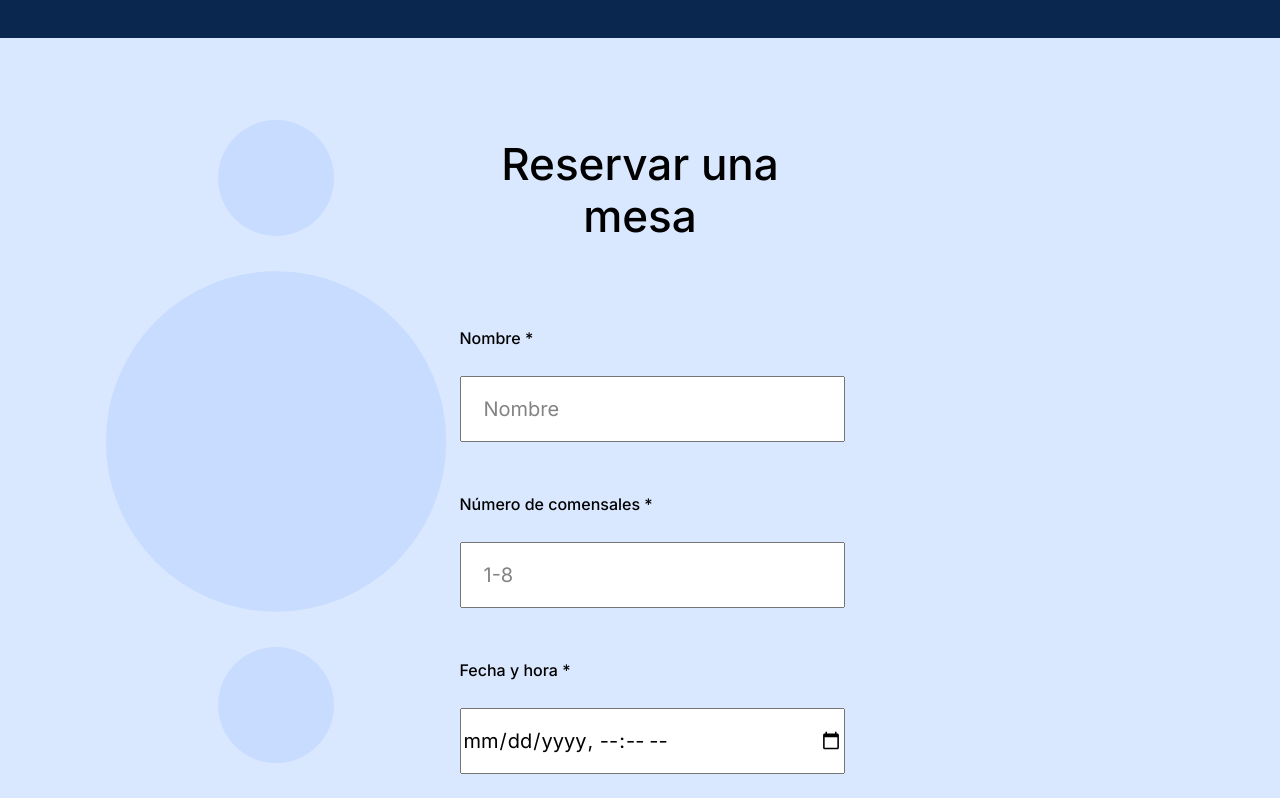
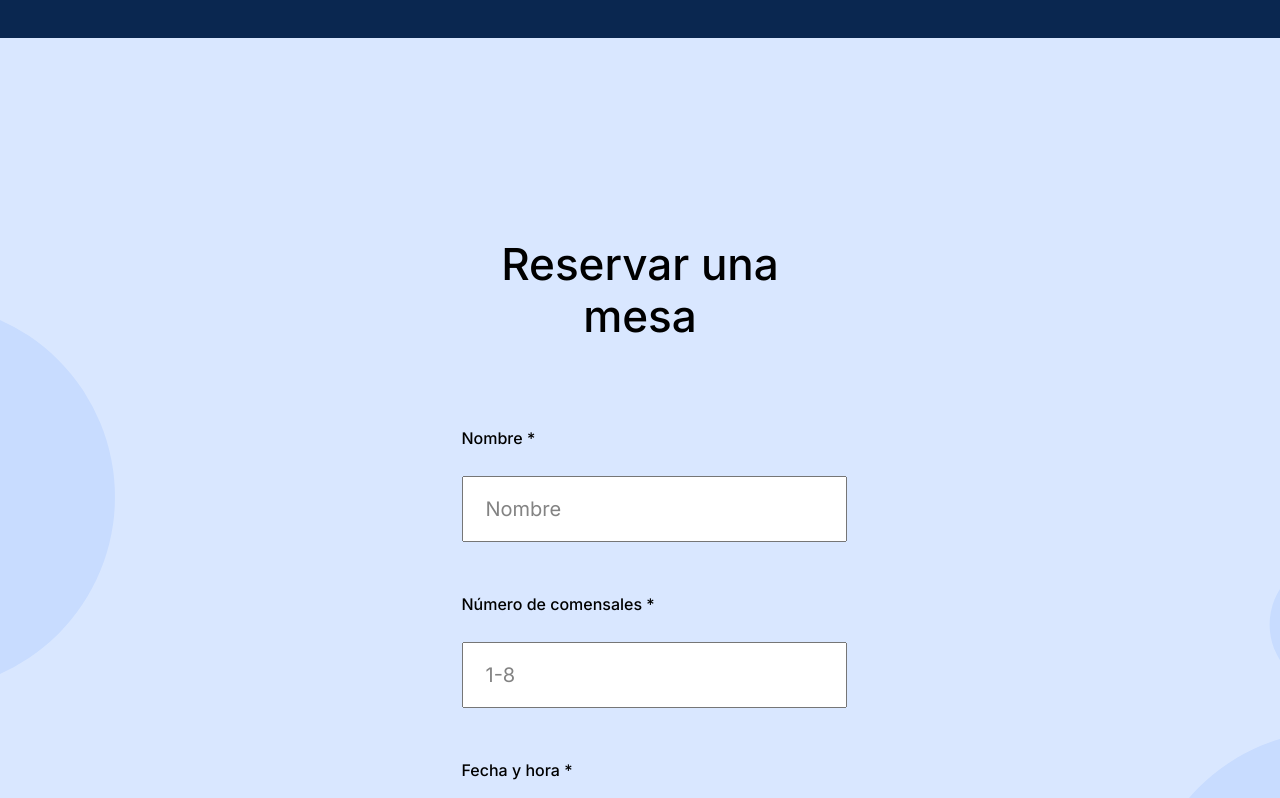
Before and after one commit to AndruTech/web_project_coffeeshop, a plain HTML site: page index.html in a window 1280 px wide. Shown: the part 1640-2438 px from the top of the page. Drawn offline with Linux system fonts and the light colour scheme.

Commit message:
se corrigen margenes

```diff
--- a/pages/index.css
+++ b/pages/index.css
@@ -214,28 +214,43 @@
   justify-content: space-between;
 }
 
+/*.reservation {
+  background-color: #d9e7ff;
+  background-image: url(../images/background_reservation.svg);
+  background-size: cover;
+  background-repeat: no-repeat;
+  background-position: center;
+  display: flex;
+  /* max-width: 1600px; */
+/* width: 100%; */
+/* padding: 0 30px;
+  flex-direction: column;
+  align-items: center;
+  box-sizing: border-box;
+  padding: 100px 0px 120px;
+}*/
+
 .reservation {
   background-color: #d9e7ff;
   background-image: url(../images/background_reservation.svg);
   background-size: cover;
+  background-position: center;
   background-repeat: no-repeat;
+  padding: 100px 0 120px;
   display: flex;
-  /* max-width: 1600px; */
-  /* width: 100%; */
-  /* padding: 0 30px; */
   flex-direction: column;
   align-items: center;
-  box-sizing: border-box;
-  margin: 0;
-  padding: 0;
 }
 
 .form {
-  margin: 0;
+  font-family: "Inter", Arial, sans-serif;
+  box-sizing: border-box;
+
+  /*margin: 0;
   margin-top: 80px;
-  margin-bottom: 120px;
+  /*margin-bottom: 120px;*/
 }
-.reservation__form {
+/*.reservation__form {
   display: flex;
   flex-direction: column;
   text-align: left;
@@ -244,19 +259,25 @@
   min-width: 385px;
   max-width: 385px;
   box-sizing: border-box;
+}*/
+
+.reservation__form {
+  margin: 80px 0 0; /* 80px de margen superior según brief */
+  width: 385px;
+  display: flex;
+  flex-direction: column;
+  gap: 32px; /* Espacio entre elementos del formulario */
 }
 
 .reservation__title {
-  margin: 0;
-  margin-top: 100px;
+  margin: 100px 0 0;
   padding: 0;
   font-family: "Inter", Arial, sans-serif;
   font-style: normal;
   font-weight: 500;
   font-size: 44px;
   line-height: 52px;
-  min-width: 385px;
-  max-width: 385px;
+  width: 385px;
   box-sizing: border-box;
   text-align: center;
 }
```
